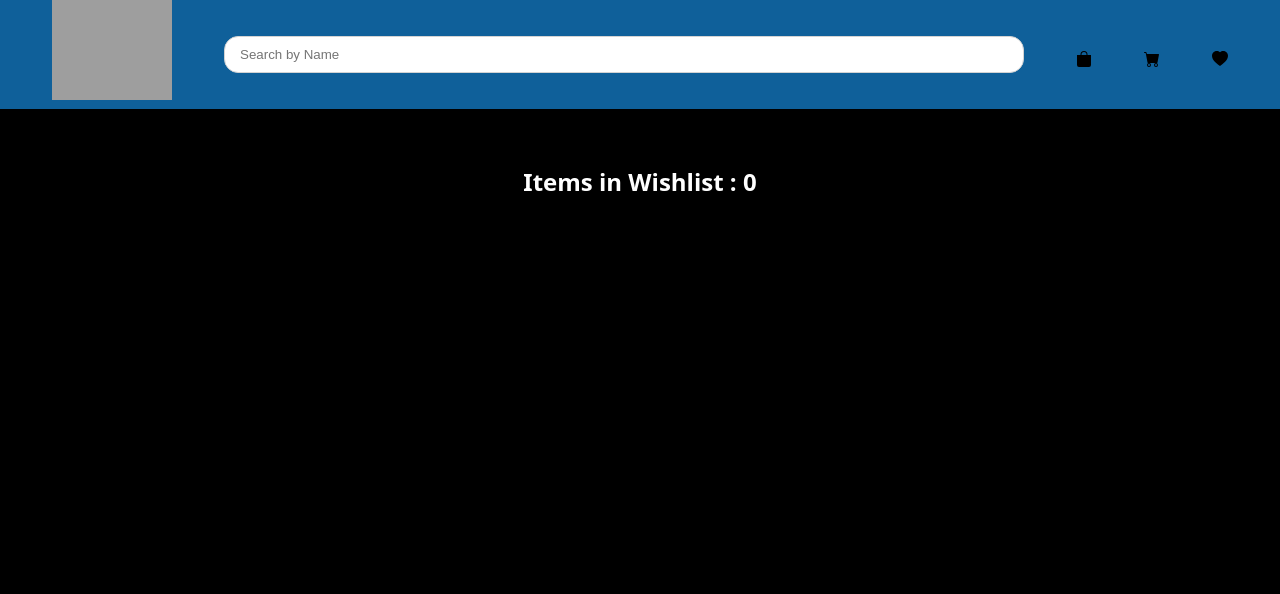
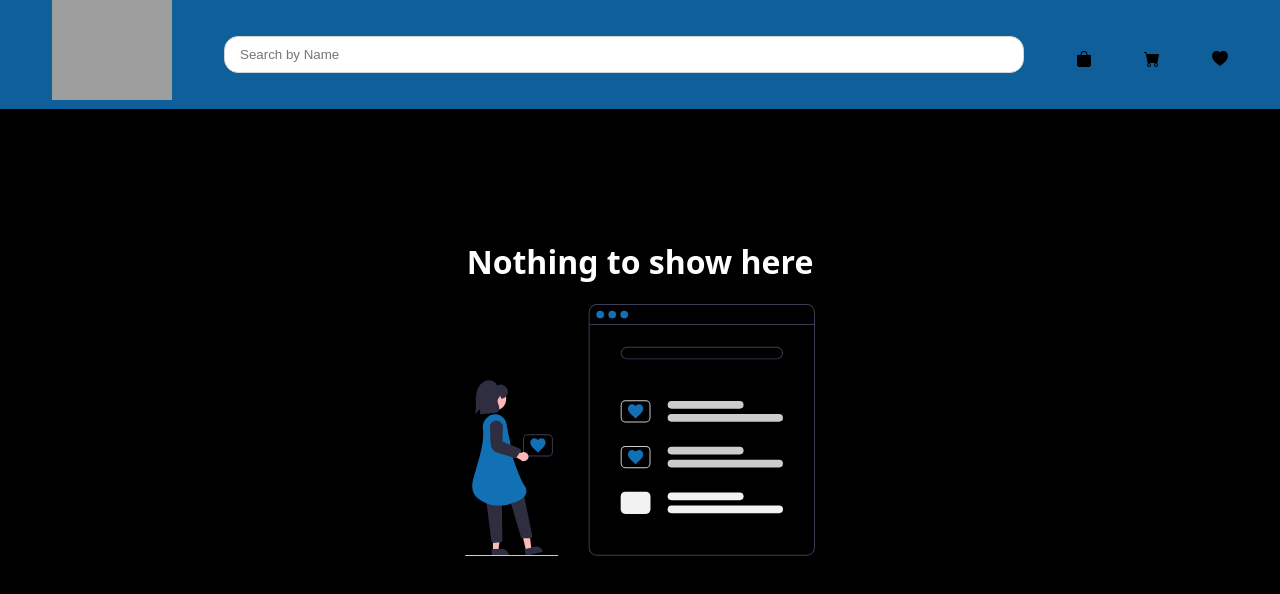
Before and after one commit to akshaykamath45/techstore, a React (Create React App) app: page /wishlist in a window 1280 px wide. Shown: the top 594 px of the page. Built offline with nearby package versions, Linux system fonts and the light colour scheme; grey boxes are pictures that could not be loaded; what miragejs would draw is missing.

Commit message:
style : handling edge case for empty wishlist

```diff
--- a/src/pages/Cart/Cart.css
+++ b/src/pages/Cart/Cart.css
@@ -4,7 +4,7 @@ body {
 
 .cart-container {
   display: flex;
-    margin: 160px;
+  margin-top: 160px;
   padding: 10px;
 }
 
@@ -13,7 +13,7 @@ body {
   padding: 20px;
   border: 1px solid lightgray;
   border-radius: 14px;
-    margin-right: 20px; /* Add margin to create gap between cart items and total amount */
+  margin-right: 20px;
 }
 
 .cart-items h2 {
@@ -49,7 +49,7 @@ body {
 .empty-cart {
   width: 350px;
   margin: 30px auto;
-    text-align: center; /* Center the text */
+  text-align: center;
 }
 
 .empty-cart-svg {
@@ -115,5 +115,5 @@ body {
 .total-amount p {
   font-size: 18px;
   font-weight: bold;
-    text-align: center; /* Center the text */
+  text-align: center;
 }
--- a/src/pages/Wishlist/Wishlist.css
+++ b/src/pages/Wishlist/Wishlist.css
@@ -1,3 +1,7 @@
+.wishlist-container{
+    margin-top: 200px;
+    padding: 10px;
+}
 .wishlist-items {
   margin-top: 165px;
   text-align: center;
@@ -38,3 +42,12 @@
   bottom: 5px;
   left: 10px;
 }
+.empty-wishlist {
+    width: 350px;
+    margin: 30px auto;
+    text-align: center;
+
+  }
+  .empty-wishlist-image {
+    width: 100%;
+  }
--- a/src/pages/Wishlist/Wishlist.jsx
+++ b/src/pages/Wishlist/Wishlist.jsx
@@ -1,31 +1,42 @@
 import React from "react";
 import { useContext } from "react";
 import { WishlistContext } from "../../contexts/WishlistContext";
+import emptyWishlist from "../../assets/emptyWishlist.svg";
 import "./Wishlist.css";
+
 const Wishlist = () => {
   const { wishlist } = useContext(WishlistContext);
   const { handleDeleteFromWishlist } = useContext(WishlistContext);
+
   return (
-    <div className="wishlist">
-
-      <h2 className='wishlist-items'>Items in  Wishlist : {wishlist.length}</h2>
+    <div className="wishlist-container">
+      {wishlist.length === 0 ? (
+        <div className="empty-wishlist">
+          <h1>Nothing to show here</h1>
+          <img src={emptyWishlist} alt="wishlist-empty" className="empty-wishlist-image" />
+        </div>
+      ) : (
+        <div>
+          <h2 className="wishlist-items">Items in Wishlist: {wishlist.length}</h2>
           <div className="wishlist-page">
             {wishlist.map((item) => {
               return (
-          <div className='wishlist-card'>
-            <img src={item.image} alt="wishlisted" className='wishlist-image' />
+                <div className="wishlist-card" key={item._id}>
+                  <img src={item.image} alt="wishlisted" className="wishlist-image" />
                   <h2>{item.name}</h2>
                   <p>{item.price}</p>
-
-            <button onClick={() => handleDeleteFromWishlist(item._id)} className="delete-wishlist-btn">
+                  <button
+                    onClick={() => handleDeleteFromWishlist(item._id)}
+                    className="delete-wishlist-btn"
+                  >
                     Delete from Wishlist
                   </button>
-
                 </div>
               );
             })}
           </div>
-
+        </div>
+      )}
     </div>
   );
 };
```
Also changed, not shown: src/assets/emptyWishlist.svg (added). Lines whose indentation alone changed are shown as unchanged.
